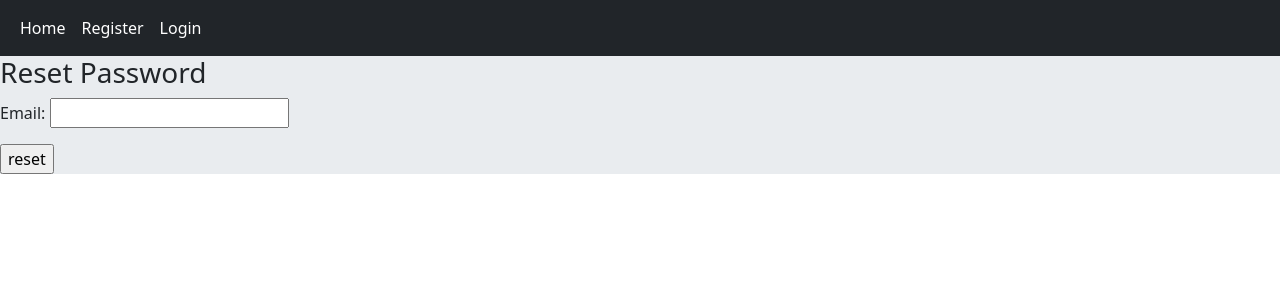
After one commit to RasoulZamani/Django_SocialNetwork, a Django app: page /accounts/reset/ in a window 1280 px wide. The commit adds this page. Shown: the top 300 px of the page. Run offline with Django 4.2, Linux system fonts and the light colour scheme.

Commit message:
reset password by sending email

```diff
--- a/accounts/templates/accounts/login.html
+++ b/accounts/templates/accounts/login.html
@@ -9,4 +9,7 @@
         {{user_form.as_p}}
     <input type='submit'  value='Login'>
     </form>
+
+    <a href="{%url 'accounts:reset_password' %}"  class="" > Do you forget your password?</a>
+
 {% endblock %}
--- /dev/null
+++ b/accounts/templates/accounts/password_reset_form.html
@@ -0,0 +1,13 @@
+{% extends 'base.html' %}
+
+{% block title %} Reset Password {% endblock %}
+
+{% block content %}
+    <h3>Reset Password</h3>
+    <form action='' method='post'>
+        {% csrf_token %}
+        {{form.as_p}}
+        <input type='submit' value='reset' >
+    </form>
+
+{% endblock %}
--- a/accounts/urls.py
+++ b/accounts/urls.py
@@ -4,8 +4,36 @@ from . import views
 app_name='accounts'
 urlpatterns = [
     #path('', views.AccountView.as_view(), name='accounts'),
-    path('register/', views.UserRegisterView.as_view(), name='user_register'),
-    path('login/', views.UserLoginView.as_view(), name='user_login'),
-    path('logout/', views.UserLogoutView.as_view(), name='user_logout'),
-    path('profile/<int:user_id>/', views.UserProfileView.as_view(), name='user_profile'),
+    path('register/',
+        views.UserRegisterView.as_view(),
+        name='user_register'),
+
+    path('login/',
+        views.UserLoginView.as_view(),
+        name='user_login'),
+
+    path('logout/',
+        views.UserLogoutView.as_view(),
+        name='user_logout'),
+
+    path('profile/<int:user_id>/',
+        views.UserProfileView.as_view(),
+        name='user_profile'),
+
+    path('reset/',
+        views.UserPasswordResetView.as_view(),
+        name='reset_password'),
+
+    path('reset/done/',
+        views.UserPasswordResetDoneView.as_view(),
+        name='password_reset_done'),
+
+    path('confirm/<uidb64>/<token>/',
+        views.UserPasswordResetConfirmView.as_view(),
+        name='password_reset_confirm'),
+
+    path('confirm/complete/',
+        views.UserPasswordResetCompleteView.as_view(),
+        name='password_reset_complete')
+
 ]
--- a/accounts/views.py
+++ b/accounts/views.py
@@ -6,6 +6,9 @@ from django.contrib import messages
 from django.contrib.auth import authenticate, login, logout
 from django.contrib.auth.mixins import LoginRequiredMixin
 from home.models import Post
+from django.contrib.auth import views as auth_view
+from django.urls import reverse_lazy
+
 
 class UserRegisterView(View):
     """CBV for registering user"""
@@ -83,3 +86,27 @@ class UserProfileView(LoginRequiredMixin, View):
         posts = Post.objects.filter(user=user)
         return render(request, 'accounts/profile.html/',
                       {'user':user, 'posts':posts})
+
+
+# Forgotten Password!___________________________________________________
+class UserPasswordResetView(auth_view.PasswordResetView):
+    """ view for reseting password"""
+    template_name = 'accounts/password_reset_form.html'
+    success_url   = reverse_lazy('accounts:password_reset_done')
+    email_template_name = 'accounts/password_reset_email.html'
+
+
+class UserPasswordResetDoneView(auth_view.PasswordResetDoneView):
+    """view for finishing resetting of pass"""
+    template_name = 'accounts/password_reset_done.html'
+
+
+class UserPasswordResetConfirmView(auth_view.PasswordResetConfirmView):
+    """confirming new pass"""
+    template_name = 'accounts/password_reset_confirm.html'
+    success_url   = reverse_lazy('accounts:password_reset_complete')
+
+
+class UserPasswordResetCompleteView(auth_view.PasswordResetCompleteView):
+    """ reseting pass is completed"""
+    template_name = 'accounts/password_reset_complete.html'
```
Also changed, not shown: SocialNetwork/settings.py (+9 -0 lines), accounts/templates/accounts/password_reset_complete.html (added, +7 -0 lines), accounts/templates/accounts/password_reset_confirm.html (added, +18 -0 lines), accounts/templates/accounts/password_reset_done.html (added, +8 -0 lines), accounts/templates/accounts/password_reset_email.html (added, +7 -0 lines), README.md, db.sqlite3.
